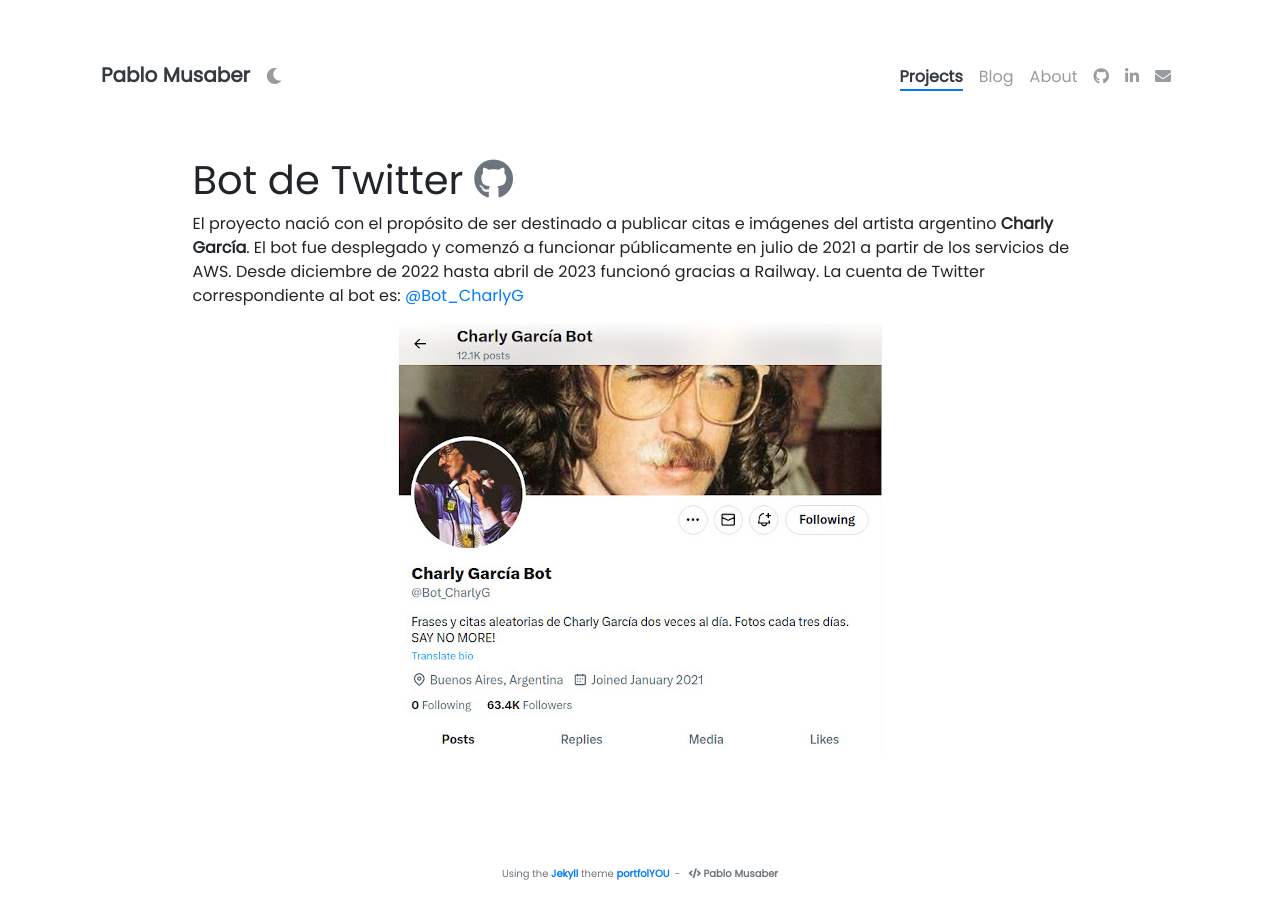
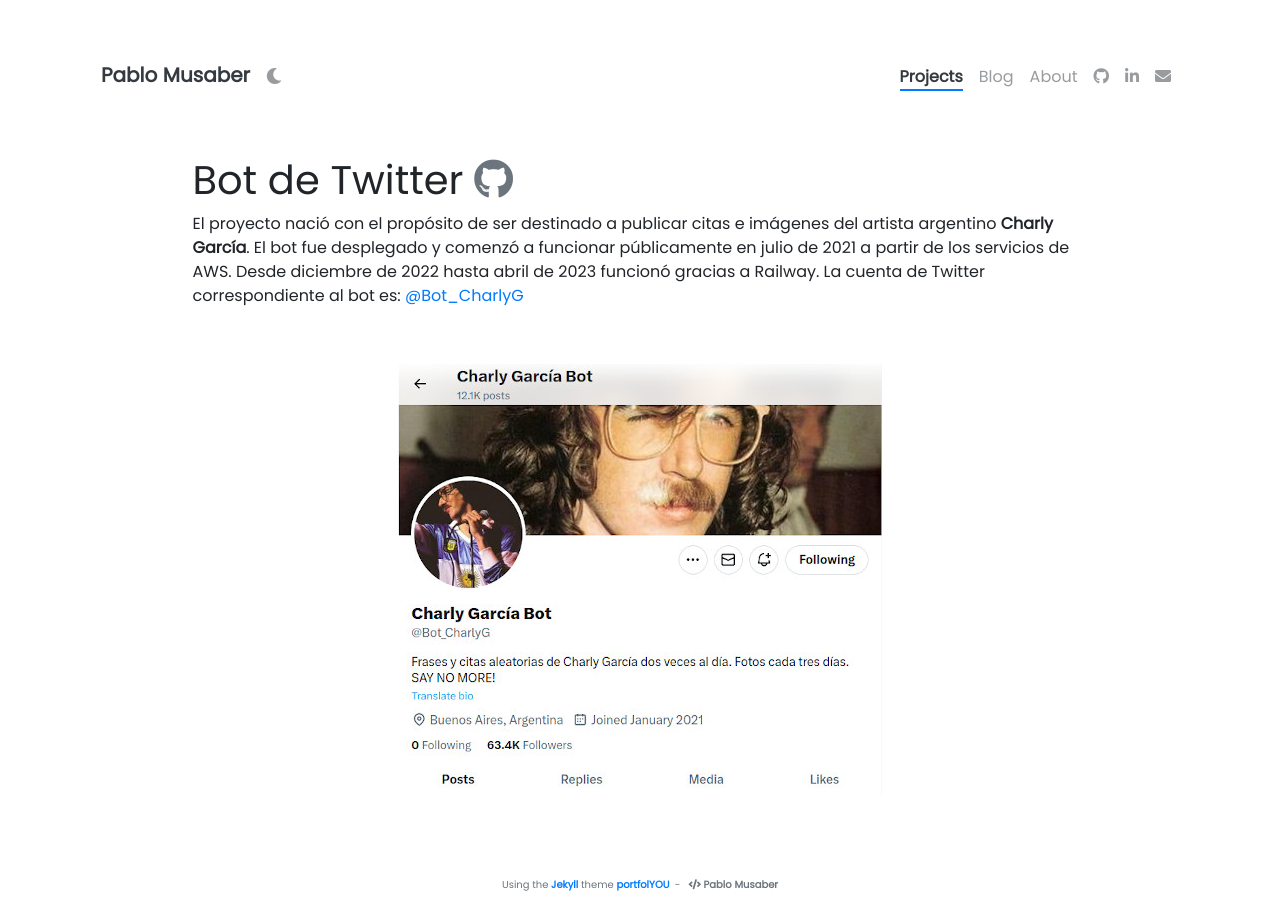
Before and after one commit to PabloMusaber/pablomusaber.github.io, a Jekyll site: the page built from _projects/(1) Bot Twitter.md, in a window 1280 px wide. Built offline with Jekyll 4.4.1, drawn with Linux system fonts in a browser that asks for light colours; nearby versions of some CDN libraries.

Commit message:
Update project.

```diff
--- a/_projects/(1) Bot Twitter.md
+++ b/_projects/(1) Bot Twitter.md
@@ -9,10 +9,10 @@
 
 El proyecto nació con el propósito de ser destinado a publicar citas e imágenes del artista argentino **Charly García**. El bot fue desplegado y comenzó a funcionar públicamente en julio de 2021 a partir de los servicios de AWS. Desde diciembre de 2022 hasta abril de 2023 funcionó gracias a Railway. La cuenta de Twitter correspondiente al bot es: [@Bot_CharlyG](https://twitter.com/Bot_CharlyG)
 
+<br>
+
 ![perfil](../assets/img/projects/charly_bot.jpg)
 
-<p class="text-center">
-
-</p>
+<br>
 
 <script src='https://cdn.jsdelivr.net/gh/eddymens/markdown-external-link-script@v2.0.0/main.min.js'></script>
```
